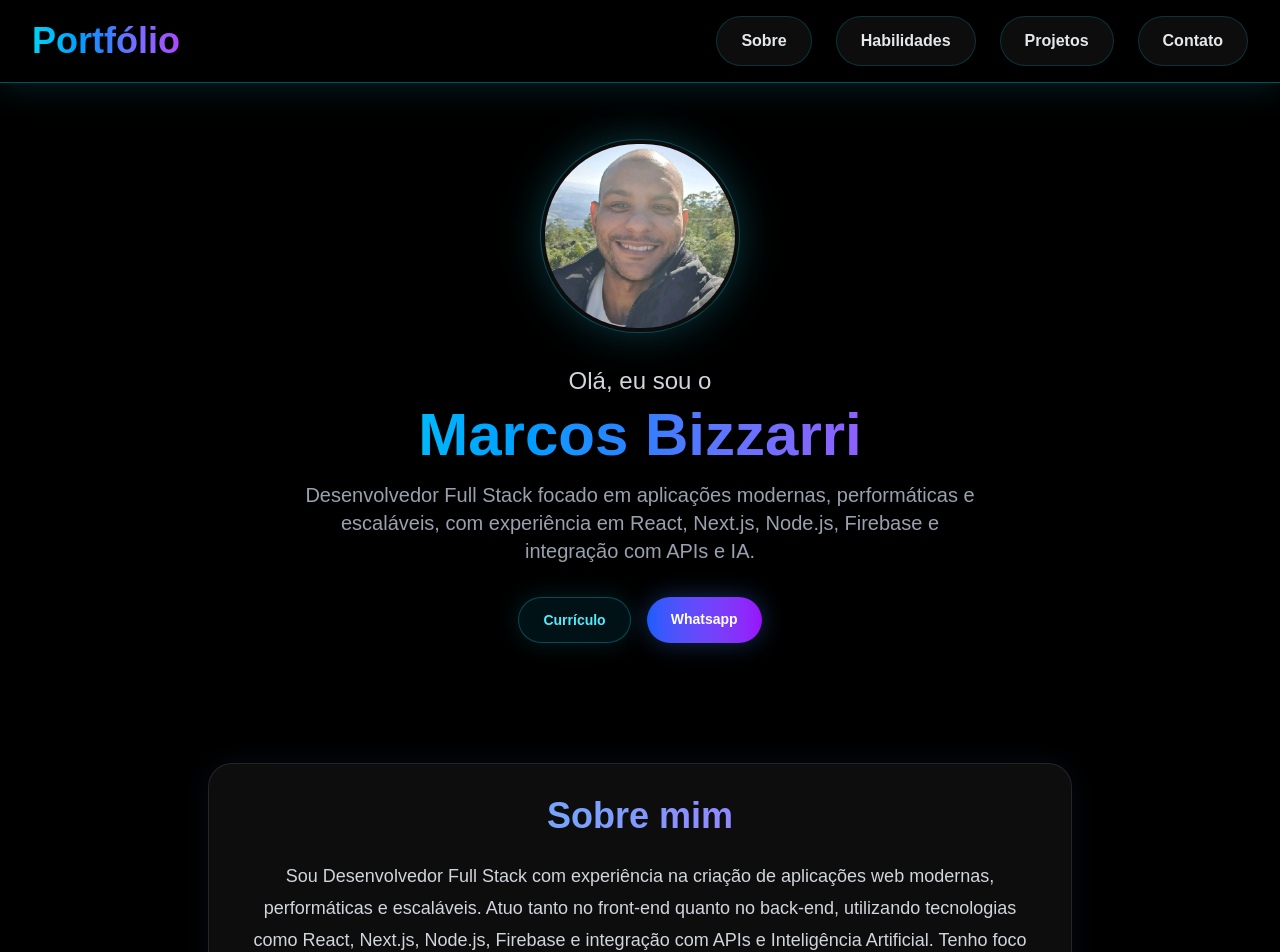
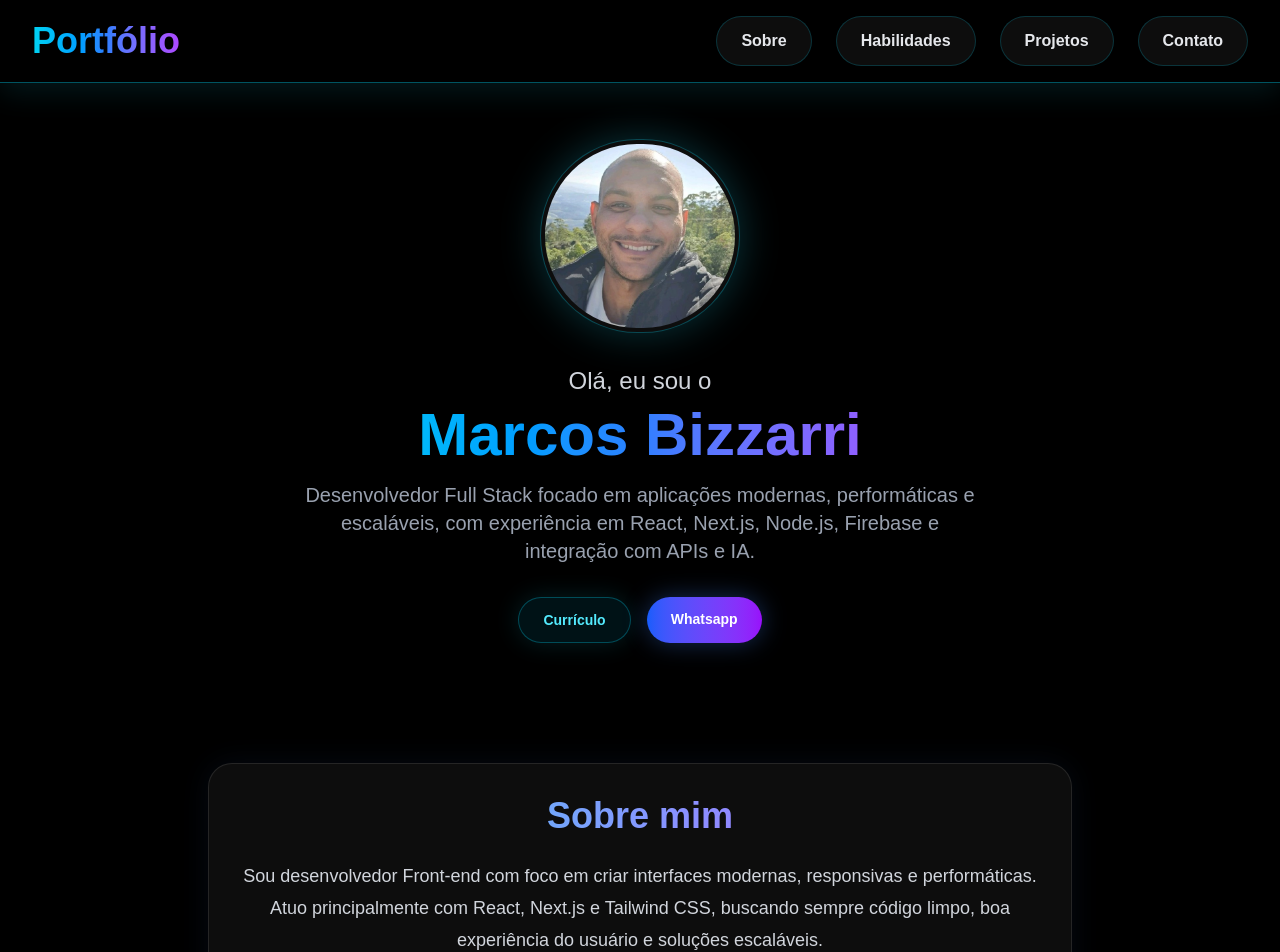
Before and after one commit to MarcosBizzarri/Portfolio-nextjs-marcos-bizzarri, a Next.js app: page / in a window 1280 px wide. Shown: the top 952 px of the page. Built offline with nearby package versions, Linux system fonts and the light colour scheme.

Commit message:
Update About.tsx

```diff
--- a/app/components/sections/About.tsx
+++ b/app/components/sections/About.tsx
@@ -7,9 +7,10 @@ export default function About() {
         </h2>
 
         <p className="text-base leading-8 text-gray-300 md:text-lg">
-          Sou Desenvolvedor Full Stack com experiência na criação de aplicações web modernas, performáticas e escaláveis.
-          Atuo tanto no front-end quanto no back-end, utilizando tecnologias como React, Next.js, Node.js, Firebase e integração com APIs e Inteligência Artificial.
-          Tenho foco em entregar soluções com ótima experiência do usuário, código limpo e arquitetura bem estruturada. Estou sempre buscando evoluir tecnicamente e construir projetos que gerem valor real.
+          Sou desenvolvedor Front-end com foco em criar interfaces modernas,
+          responsivas e performáticas. Atuo principalmente com React, Next.js e
+          Tailwind CSS, buscando sempre código limpo, boa experiência do usuário
+          e soluções escaláveis.
         </p>
       </div>
     </section>
```
